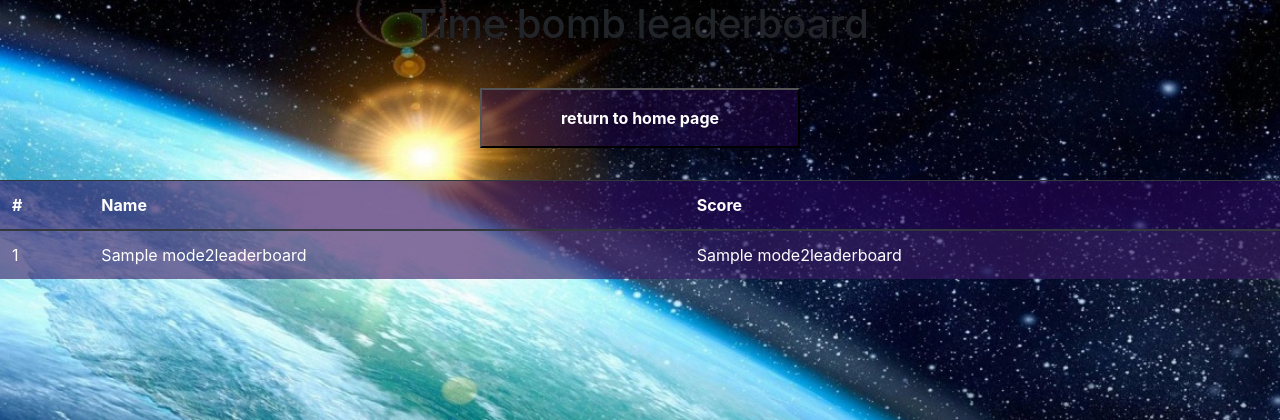
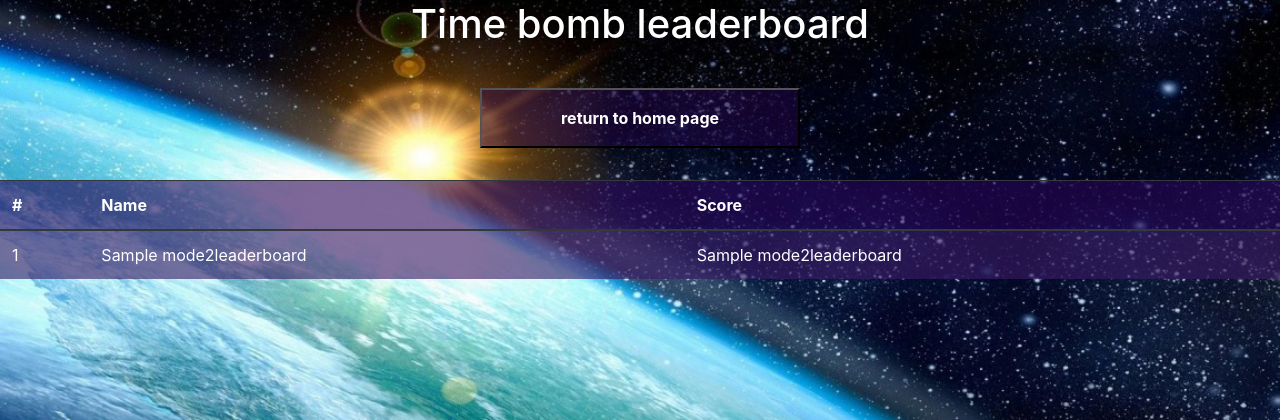
Before and after one commit to Breno-Faria/minigames, a Flask app: page /mode2leaderboard in a window 1280 px wide. Shown: the top 420 px of the page. Run offline with Flask 2, Linux system fonts and the light colour scheme; a database or web service that is not in the repository returns one stand-in record (values such as "Sample title"); some libraries are stand-ins or nearby versions.

Commit message:
styling changes

```diff
--- a/templates/mode2leaderboard.html
+++ b/templates/mode2leaderboard.html
@@ -14,7 +14,7 @@
         sessionStorage.clear();
     </script>
     <div id="container">
-        <h1>Time bomb leaderboard</h1>
+        <h1 style="color: white;">Time bomb leaderboard</h1>
         <a href="{{ url_for('home') }}"><button>return to home page</button></a>
         <table class="table table-striped table-dark" id="maintable">
             <thead>
```
